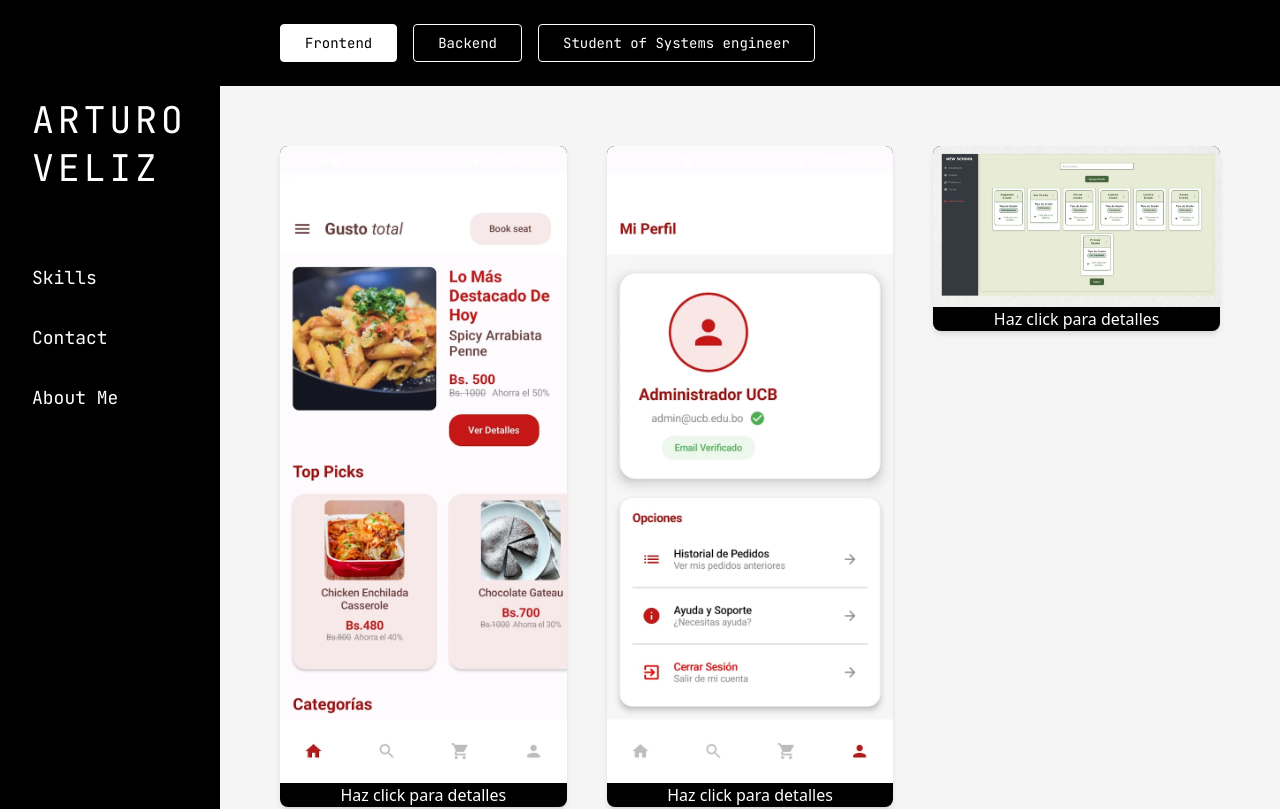
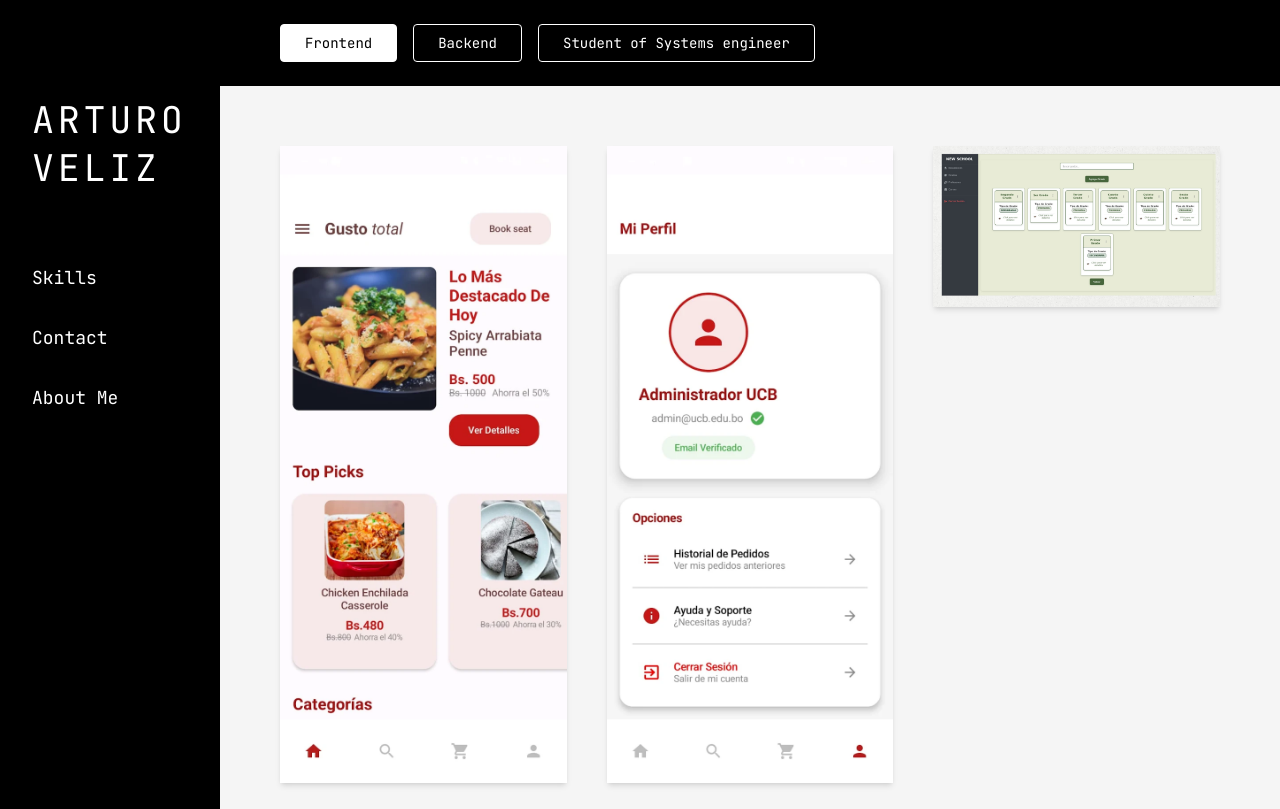
Before and after one commit to A-Joaquin/portafolio-, a React (Vite) app: page / in a window 1280 px wide. Shown: the top 809 px of the page. Built offline with nearby package versions, Linux system fonts and the light colour scheme.

Commit message:
gallery hover fix

```diff
--- a/src/components/ProjectGallery.tsx
+++ b/src/components/ProjectGallery.tsx
@@ -32,7 +32,7 @@ const projects = [
     id: 4,
     image: '/imagenesProyectos/unnamed..jpg',
     alt: 'App gusto total menu',
-    title: 'menu gusto total',
+    title: 'Menu app gusto total',
     description: 'App menu design for Gusto Total restaurant',
     categories: ['Student of Systems engineer', 'Frontend']
   },
@@ -40,7 +40,7 @@ const projects = [
     id: 5,
     image: '/imagenesProyectos/unnamed.jpg',
     alt: 'App gusto total menu',
-    title: 'settings gusto total',
+    title: 'Settings app gusto total',
     description: 'app gusto total settings',
     categories: ['Student of Systems engineer', 'Frontend']
   }
@@ -54,7 +54,6 @@ export function ProjectGallery({ activeFilter }: ProjectGalleryProps) {
   const [selectedProject, setSelectedProject] = useState<number | null>(null);
   const [hoveredProject, setHoveredProject] = useState<number | null>(null);
 
-  // Ordenar proyectos: primero los que pertenecen a la categoría activa
   const sortedProjects = [...projects].sort((a, b) => {
     const aHasCategory = a.categories.includes(activeFilter);
     const bHasCategory = b.categories.includes(activeFilter);
@@ -70,113 +69,133 @@ export function ProjectGallery({ activeFilter }: ProjectGalleryProps) {
 
   return (
     <div className="mb-16">
-      {/* Mobile: 1 column */}
+
+      {/* ==============================================
+          MÓVIL: Estilo SPLIT (Igual a PC) con Scroll Trigger
+         ============================================== */}
       <div className="block md:hidden">
         <Masonry columnsCount={1} gutter="24px">
-          {sortedProjects.map((project) => (
+          {sortedProjects.map((project) => {
+            const isSelected = selectedProject === project.id;
+
+            return (
               <motion.div
                 key={project.id}
                 layout
-              transition={{
-                layout: {
-                  type: "spring",
-                  stiffness: 350,
-                  damping: 30
-                }
-              }}
+                initial={{ opacity: 0, y: 50 }}
+                whileInView={{ opacity: 1, y: 0 }}
+                viewport={{ once: true, margin: "50px" }}
                 onClick={() => handleProjectClick(project.id)}
-              onMouseEnter={() => setHoveredProject(project.id)}
-              onMouseLeave={() => setHoveredProject(null)}
-              // CAMBIO 1: 'group' añadido y 'bg-white' cambiado a 'bg-black'
-              className="group overflow-hidden bg-black shadow-md cursor-pointer transform transition-all hover:scale-105 hover:shadow-xl relative"
-              style={{ borderRadius: '8px' }}
+                className="cursor-pointer group"
               >
+                {/* 1. IMAGEN (Limpia, sin oscurecer) */}
+                <div className={`relative overflow-hidden shadow-md transition-all duration-300 rounded-t-lg`}>
                   <ImageWithFallback
                     src={project.image}
                     alt={project.alt}
-                // CAMBIO 2: Transición de opacidad añadida al hover del grupo
-                className="w-full h-auto object-cover transition-opacity duration-300 group-hover:opacity-50"
+                    className="block w-full h-auto object-cover"
                   />
+                </div>
 
-              {/* Overlay (Se mantiene igual, aparece sobre la imagen ya oscurecida) */}
-              <div
-                className={`absolute inset-0 bg-black/60 flex flex-col items-center justify-center transition-opacity duration-300 ${
-                  hoveredProject === project.id || selectedProject === project.id ? 'opacity-100' : 'opacity-0'
-                }`}
+                {/* 2. CAJA DE DETALLES (Aparece al llegar al final) */}
+                <motion.div
+                  // Estado inicial: Oculto
+                  initial={{ height: 0, opacity: 0 }}
+                  // Trigger: Cuando esta parte del componente entra en pantalla (bottom)
+                  whileInView={{
+                    height: 'auto',
+                    opacity: 1
+                  }}
+                  // Configuración clave: Se activa cuando el elemento está entrando bien en la pantalla
+                  // 'amount: 0.1' significa que apenas asome el final, se dispara.
+                  viewport={{ amount: 0.1 }}
+                  transition={{ duration: 0.4, ease: 'easeOut' }}
+                  className="bg-black shadow-md overflow-hidden rounded-b-lg"
                 >
-                {selectedProject === project.id ? (
-                  <>
-                    <h3 className="text-white text-xl font-bold text-center mb-4 px-4">
-                      {project.title}
-                    </h3>
-                    <p className="text-white text-white/90 text-base text-center px-4">
-                      {project.description}
-                    </p>
-                  </>
+                  <div className="p-4 flex flex-col items-center justify-center text-center">
+                    {isSelected ? (
+                      // Contenido al hacer CLICK (Expandido)
+                      <motion.div
+                        initial={{ opacity: 0 }}
+                        animate={{ opacity: 1 }}
+                      >
+                        <h3 className="text-white text-xl font-bold mb-2">{project.title}</h3>
+                        <p className="text-white text-white/90 text-sm">{project.description}</p>
+                      </motion.div>
                     ) : (
-                  <p className="text-white text-base font-medium">
+                      // Contenido por defecto (aparece con el scroll)
+                      <p className="text-white font-medium border-b border-white pb-1 inline-block">
                         Haz click para detalles
                       </p>
                     )}
                   </div>
                 </motion.div>
-          ))}
+              </motion.div>
+            );
+          })}
         </Masonry>
       </div>
 
-      {/* Desktop and Tablet: 3 columns */}
+      {/* ==============================================
+          DESKTOP: Estilo SPLIT (Hover Trigger)
+         ============================================== */}
       <div className="hidden md:block">
         <Masonry columnsCount={3} gutter="40px">
-          {sortedProjects.map((project) => (
+          {sortedProjects.map((project) => {
+            const isHovered = hoveredProject === project.id;
+            const isSelected = selectedProject === project.id;
+            const showDetailsBox = isHovered || isSelected;
+
+            return (
               <motion.div
                 key={project.id}
                 layout
-              transition={{
-                layout: {
-                  type: "spring",
-                  stiffness: 350,
-                  damping: 30
-                }
-              }}
+                transition={{ layout: { type: "spring", stiffness: 350, damping: 30 } }}
                 onClick={() => handleProjectClick(project.id)}
                 onMouseEnter={() => setHoveredProject(project.id)}
                 onMouseLeave={() => setHoveredProject(null)}
-              // CAMBIO 1: 'group' añadido y 'bg-white' cambiado a 'bg-black'
-              className="group overflow-hidden bg-black shadow-md cursor-pointer transform transition-all hover:scale-105 hover:shadow-xl relative"
-              style={{ borderRadius: '8px' }}
+                className="cursor-pointer group"
               >
+                {/* Caja Imagen */}
+                <div className={`relative overflow-hidden shadow-md transition-all duration-300 ${showDetailsBox ? 'rounded-t-lg' : 'rounded-lg'}`}>
+                  <div className="transform transition-transform duration-500 group-hover:scale-105">
                      <ImageWithFallback
                        src={project.image}
                        alt={project.alt}
-                // CAMBIO 2: Transición de opacidad añadida al hover del grupo
-                className="w-full h-auto object-cover transition-opacity duration-300 group-hover:opacity-50"
+                       className="block w-full h-auto object-cover"
                      />
+                  </div>
+                </div>
 
-              {/* Overlay (Se mantiene igual) */}
-              <div
-                className={`absolute inset-0 bg-black/60 flex flex-col items-center justify-center transition-opacity duration-300 ${
-                  hoveredProject === project.id || selectedProject === project.id ? 'opacity-100' : 'opacity-0'
-                }`}
+                {/* Caja Detalles */}
+                <motion.div
+                  initial={{ height: 0, opacity: 0 }}
+                  animate={{
+                    height: showDetailsBox ? 'auto' : 0,
+                    opacity: showDetailsBox ? 1 : 0
+                  }}
+                  transition={{ duration: 0.3, ease: 'easeInOut' }}
+                  className="bg-black shadow-md overflow-hidden rounded-b-lg"
                 >
-                {selectedProject === project.id ? (
+                  <div className="p-4 flex flex-col items-center justify-center text-center">
+                    {isSelected ? (
                       <>
-                    <h3 className="text-white text-xl font-bold text-center mb-4 px-4">
-                      {project.title}
-                    </h3>
-                    <p className="text-white text-white/90 text-base text-center px-4">
-                      {project.description}
-                    </p>
+                        <h3 className="text-white text-xl font-bold mb-2">{project.title}</h3>
+                        <p className="text-white text-white/90 text-sm">{project.description}</p>
                       </>
                     ) : (
-                  <p className="text-white text-base font-medium">
+                      <p className="text-white font-medium border-b border-white pb-1 inline-block">
                         Haz click para detalles
                       </p>
                     )}
                   </div>
                 </motion.div>
-          ))}
+              </motion.div>
+            );
+          })}
         </Masonry>
       </div>
+
     </div>
   );
 }
```
Lines whose indentation alone changed are shown as unchanged.
